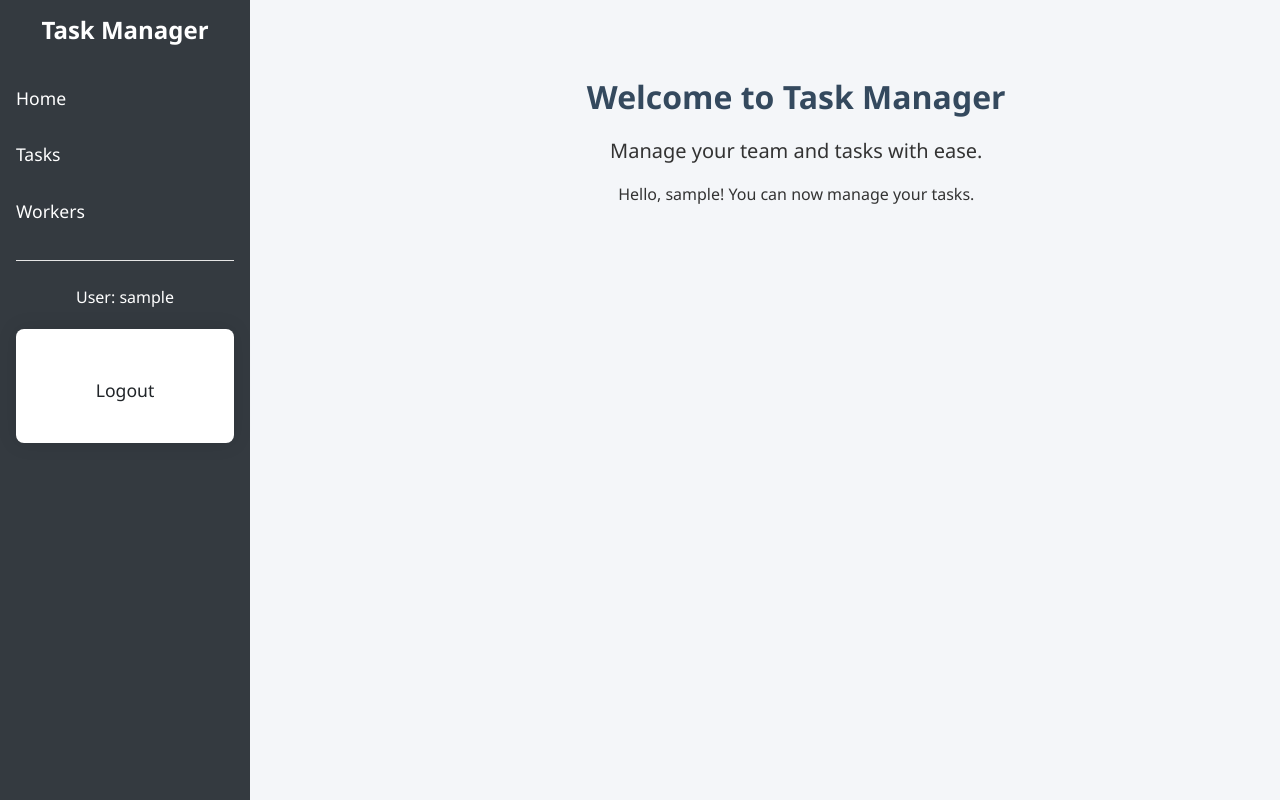
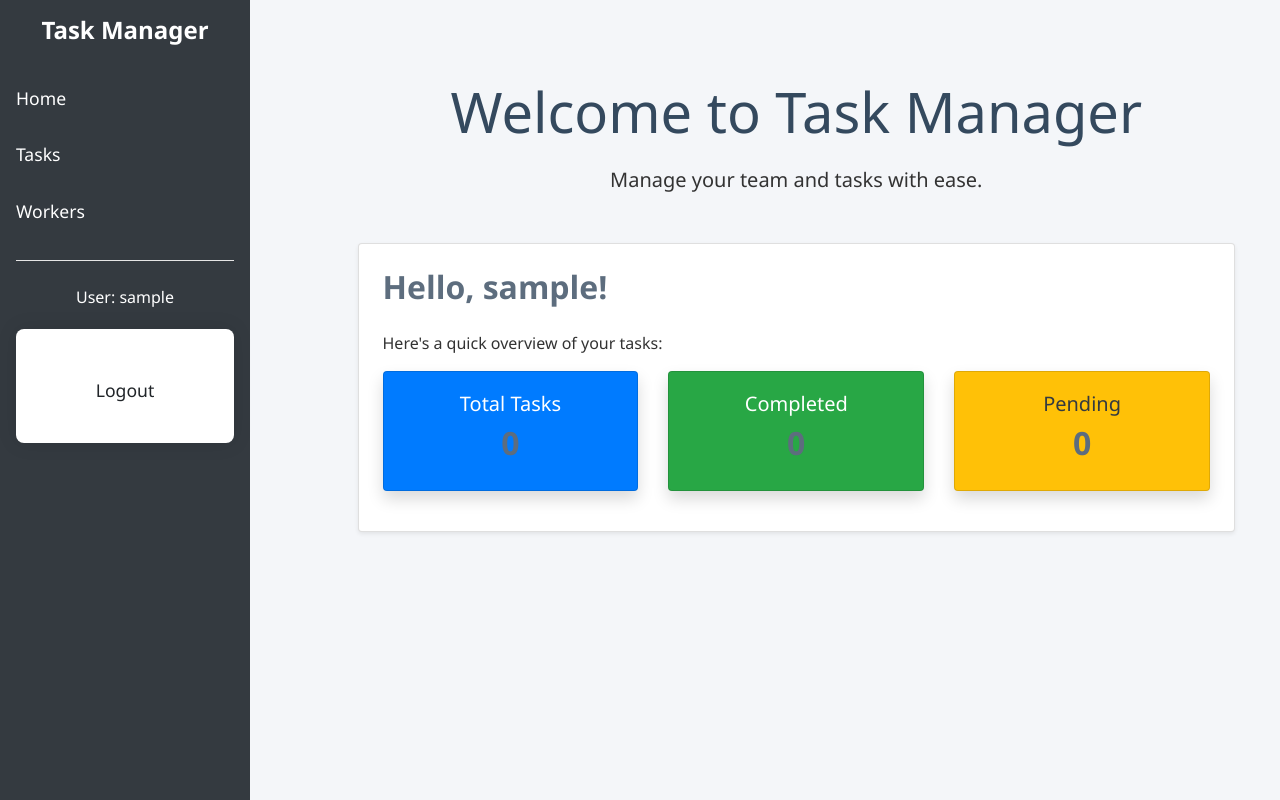
Before and after one commit to Claymore-AI/Task-manager, a Django app: page / in a window 1280 px wide. Run offline with Django 5.2, Linux system fonts and the light colour scheme; the visitor is signed in with stand-in values (Sample User, id 1); data that the repository does not hold is empty; parts of the project's set-up code (start-up, migrations or seed data) failed here and were passed over.

Commit message:
update page home

```diff
--- a/task_manager/views.py
+++ b/task_manager/views.py
@@ -10,6 +10,14 @@ from django.contrib.auth.mixins import LoginRequiredMixin
 class HomeView(TemplateView):
     template_name = "task_manager/home.html"
 
+    def get_context_data(self, **kwargs):
+        context = super().get_context_data(**kwargs)
+        if self.request.user.is_authenticated:
+            tasks = Task.objects.filter(assignees=self.request.user)
+            context["total_tasks"] = tasks.count()
+            context["completed_tasks"] = tasks.filter(is_completed=True).count()
+            context["pending_tasks"] = tasks.filter(is_completed=False).count()
+        return context
 
 class TaskListView(LoginRequiredMixin, ListView):
     model = Task
--- a/templates/task_manager/home.html
+++ b/templates/task_manager/home.html
@@ -1,13 +1,48 @@
 {% extends "base.html" %}
 
 {% block content %}
-  <div class="text-center mt-5">
-    <h1>Welcome to Task Manager</h1>
-    <p class="lead">Manage your team and tasks with ease.</p>
+  <div class="container mt-5">
+    <div class="text-center mb-5">
+      <h1 class="display-4">Welcome to Task Manager</h1>
+      <p class="lead">Manage your team and tasks with ease.</p>
+    </div>
+
     {% if user.is_authenticated %}
-      <p>Hello, {{ user.username }}! You can now manage your tasks.</p>
+      <div class="card shadow-sm p-4">
+        <h2 class="mb-4">Hello, {{ user.username }}!</h2>
+        <p class="mb-3">Here's a quick overview of your tasks:</p>
+
+        <div class="row text-center">
+          <div class="col-md-4 mb-3">
+            <div class="card bg-primary text-white shadow">
+              <div class="card-body">
+                <h5>Total Tasks</h5>
+                <h2>{{ total_tasks }}</h2>
+              </div>
+            </div>
+          </div>
+          <div class="col-md-4 mb-3">
+            <div class="card bg-success text-white shadow">
+              <div class="card-body">
+                <h5>Completed</h5>
+                <h2>{{ completed_tasks }}</h2>
+              </div>
+            </div>
+          </div>
+          <div class="col-md-4 mb-3">
+            <div class="card bg-warning text-dark shadow">
+              <div class="card-body">
+                <h5>Pending</h5>
+                <h2>{{ pending_tasks }}</h2>
+              </div>
+            </div>
+          </div>
+        </div>
+      </div>
     {% else %}
-      <p>Please log in to start managing your tasks.</p>
+      <div class="alert alert-info text-center mt-4" role="alert">
+        Please <a href="{% url 'login' %}" class="alert-link">log in</a> to start managing your tasks.
+      </div>
     {% endif %}
   </div>
 {% endblock %}
```
